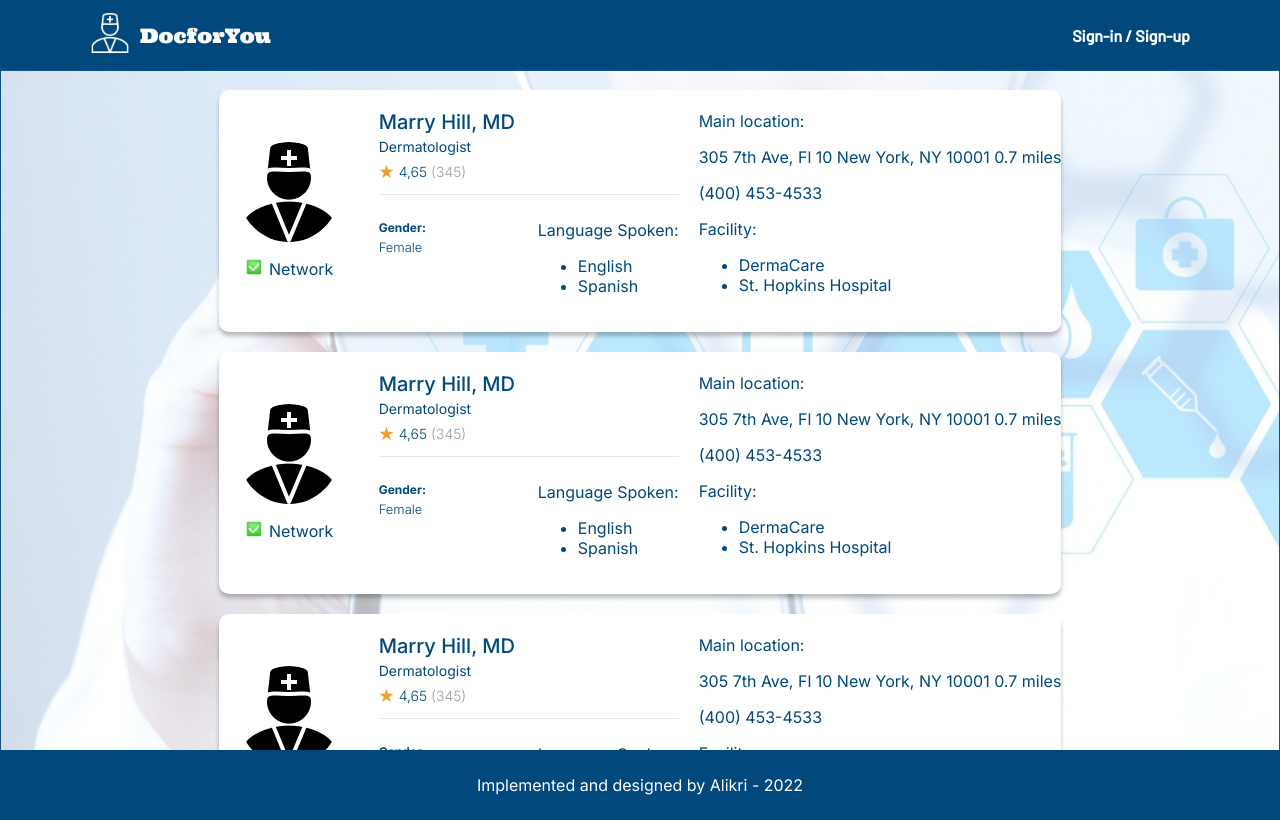
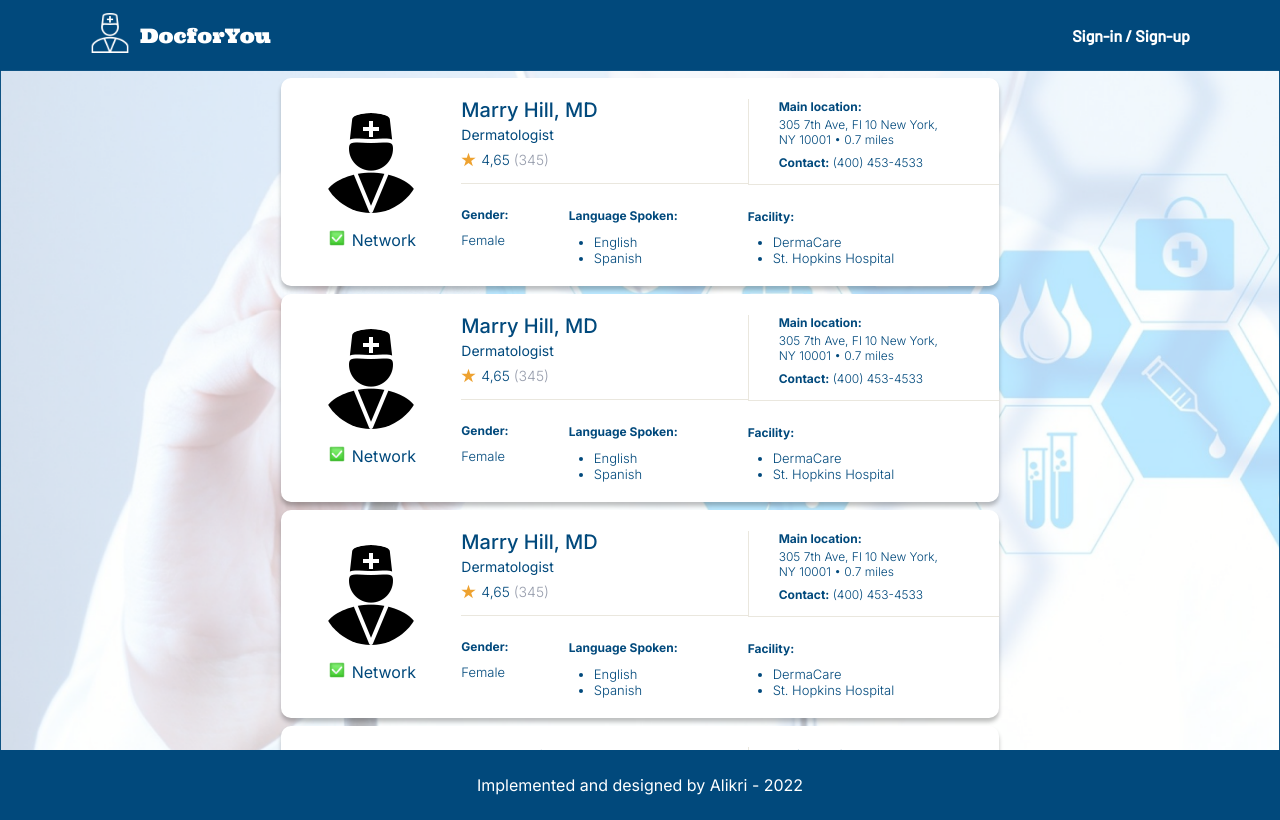
Before and after one commit to alikri/Doctor-s-Search, a React (Create React App) app: page /doctors in a window 1280 px wide. Built offline with nearby package versions, Linux system fonts and the light colour scheme.

Commit message:
almost finsished with preview component visual representation

```diff
--- a/src/components/doctor-preview/doctor-preview.component.jsx
+++ b/src/components/doctor-preview/doctor-preview.component.jsx
@@ -5,7 +5,7 @@ import network from "../assets/network.svg";
 const DoctorPreview = (props) => {
 	return (
 		<div className="doc-preview-container">
-			<div className="img-container-docp">
+			<div className="doc-img-container-docp">
 				<img src={docsIcon} alt="" />
 				<div className="network-container-docp">
 					<div><img src={network} alt="" /></div>
@@ -13,12 +13,15 @@ const DoctorPreview = (props) => {
 				</div>
 			</div>
 			<div className="doc-info-container-docp">
+				<div className="top-border-container">
 				<h2>Marry Hill, MD</h2>
 				<p>Dermatologist</p>
 				<div className="ratings-doc-preview">
 					<img src={star} alt="" />
 					<p>4,65 <span>(345)</span></p>
 				</div>
+				</div>
+
 				<div className="gender-container-docp">
 					<div className="gender-bold">Gender:
 						<p>Female</p>
@@ -32,11 +35,11 @@ const DoctorPreview = (props) => {
 					</div>
 				</div>
 			</div>
-			<div>
+			<div className="doc-contact-container-docp">
 				<div className="location-container-docp">
 					<h3>Main location:</h3>
-					<p>305 7th Ave, Fl 10 New York, NY 10001 <span>0.7 miles</span></p>
-					<p>(400) 453-4533</p>
+					<p>305 7th Ave, Fl 10 New York, NY 10001 • <span>0.7 miles</span></p>
+					<p className="phone-docp"><span>Contact:</span> (400) 453-4533</p>
 				</div>
 				<div className="facility-container-docp">
 					<h3>Facility:</h3>
--- a/src/components/doctor-preview/doctor-preview.styles.scss
+++ b/src/components/doctor-preview/doctor-preview.styles.scss
@@ -1,5 +1,5 @@
 .doc-preview-container {
-	margin: 20px;
+	margin: 8px;
 	display: flex;
 	align-items: center;
 	max-width: 1100px;
@@ -9,8 +9,8 @@
 	color:#01497C;
 
 
-	.img-container-docp {
-		margin: 20px;
+	.doc-img-container-docp {
+		margin: 0 40px 0 40px;
 		display: flex;
 		flex-direction: column;
 
@@ -27,7 +27,11 @@
 
 	}
 	.doc-info-container-docp {
-		margin: 20px;
+		margin: 20px 0 20px 0;
+		.top-border-container {
+			padding-right: 150px;
+			height: 85px;
+			border-bottom: 1px solid #EAE7DE;
 
 			h2 {
 				font-size: 20px;
@@ -41,10 +45,8 @@
 			}
 
 			.ratings-doc-preview {
-			min-width: 300px;
 				display: flex;
 				align-items: center;
-			border-bottom: 1px solid #EAE7DE;
 				padding-bottom: 10px;
 				img {
 					width: 15px;
@@ -61,24 +63,96 @@
 				}
 
 			}
+		}
+
 
 		.gender-container-docp {
-			margin-top: 25px;
+			margin-top: 20px;
+			margin-right: 70px;
 			display: flex;
 			justify-content: space-between;
 
+
 			.gender-bold {
+				padding-top: 3px;
 				font-weight: 600;
 				font-size: 12px;
 
 				p {
+					margin-top: 10px;
 					font-weight: 300;
 					font-size: 13px;
 				}
 			}
 		}
 
+		.language-container-docp {
+			span {
+				font-weight: 600;
+				font-size: 12px;
+			}
+			ul {
+				margin: 0;
+				padding: 10px 0 0 25px;
 
+				li {
+					font-weight: 300;
+					font-size: 13px;
+				}
+			}
+		}
+	}
+
+	.doc-contact-container-docp {
+		.location-container-docp {
+			padding-right: 50px;
+			padding-left: 30px;
+			height: 85px;
+			border-bottom: 1px solid #EAE7DE;
+			border-left: 1px solid #EAE7DE;
+			margin-bottom: 24px;
+
+			h3 {
+				font-weight: 600;
+				font-size: 12px;
+			}
+
+			p {
+				max-width: 170px;
+				font-weight: 300;
+				font-size: 12px;
+				margin: 3px 0 0 0;
+			}
+
+			.phone-docp {
+				margin: 8px 0 0 0;
+
+				span {
+					font-weight: 600;
+					font-size: 12px;
+				}
+			}
+		}
+
+		.facility-container-docp {
+			h3 {
+
+				font-weight: 600;
+				font-size: 12px;
+			}
+			ul {
+				margin: 0;
+				padding: 10px 0 0 25px;
+
+				li {
+					font-weight: 300;
+					font-size: 13px;
+				}
 			}
 
 		}
+	}
+
+
+
+}
```
Lines whose indentation alone changed are shown as unchanged.
